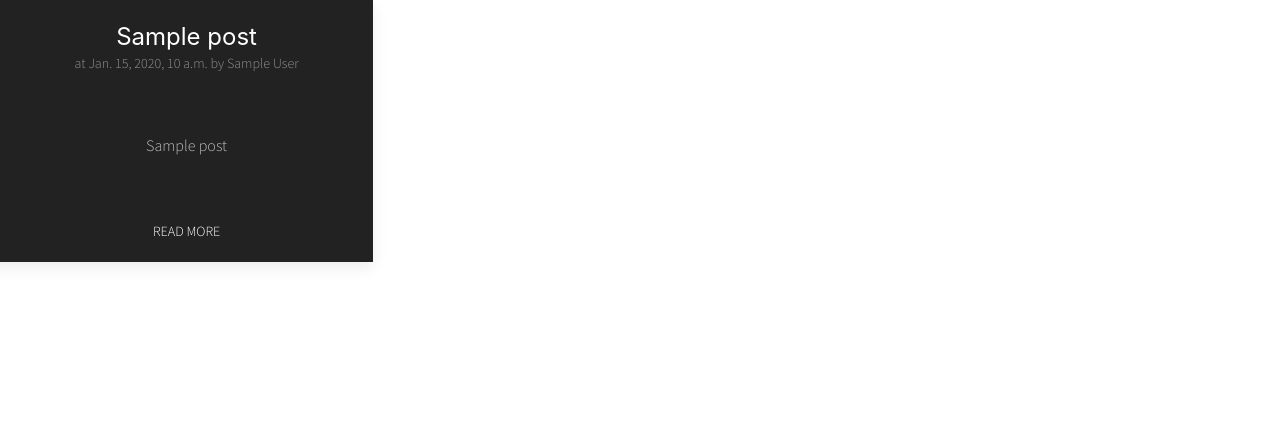
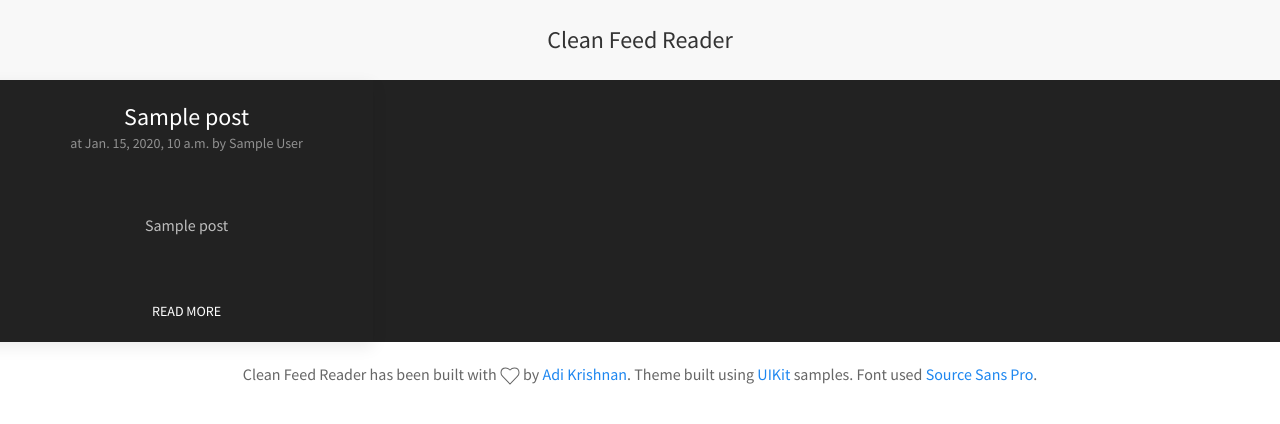
Before and after one commit to adikrishnan/clean-feed-reader, a Django app: template feeds/templates/feed_reader.html in a window 1280 px wide. Shown: the top 424 px of the page. Run offline with Django 3.2, Linux system fonts and the light colour scheme; the template is opened without the code that fills it: most values are stand-ins (such as "Sample title", 1, 10 or a date in 2020); some libraries are stand-ins or nearby versions.

Commit message:
Changed font, added footer

```diff
--- a/feeds/templates/base.html
+++ b/feeds/templates/base.html
@@ -6,17 +6,23 @@
         <meta name="viewport" content="width=device-width, initial-scale=1">
         <link rel="stylesheet" href="https://cdn.jsdelivr.net/npm/uikit@3.5.9/dist/css/uikit.min.css" />
         <link rel="preconnect" href="https://fonts.gstatic.com">
-        <link href="https://fonts.googleapis.com/css2?family=Source+Sans+Pro:wght@300&display=swap" rel="stylesheet">
+        <link href="https://fonts.googleapis.com/css2?family=Source+Sans+Pro&display=swap" rel="stylesheet">
         <script src="https://cdn.jsdelivr.net/npm/uikit@3.5.9/dist/js/uikit.min.js"></script>
         <script src="https://cdn.jsdelivr.net/npm/uikit@3.5.9/dist/js/uikit-icons.min.js"></script>
         <script src="https://code.jquery.com/jquery-3.5.1.min.js" integrity="sha256-9/aliU8dGd2tb6OSsuzixeV4y/faTqgFtohetphbbj0=" crossorigin="anonymous"></script>
         <style>
-        body{
+        body, .uk-logo, .uk-navbar-item, .uk-navbar-nav>li>a, .uk-navbar-toggle, h3{
             font-family: 'Source Sans Pro', sans-serif;
         }
         </style>
     </head>
+    {% include "nav.html" %}
     <body>
-        {% block content %}{% endblock %}
+        <div class="uk-background-secondary">
+            {% block content %}{% endblock %}
+        </div>
+        <div class="uk-text-center uk-margin-top uk-margin-bottom">
+            Clean Feed Reader has been built with <span uk-icon="heart"></span> by <a href="https://www.adikrishnan.in/" target="_blank">Adi Krishnan</a>. Theme built using <a href="https://getuikit.com/">UIKit</a> samples. Font used <a href="https://fonts.google.com/specimen/Source+Sans+Pro">Source Sans Pro</a>.
+        </div>
     </body>
 </html>
```
